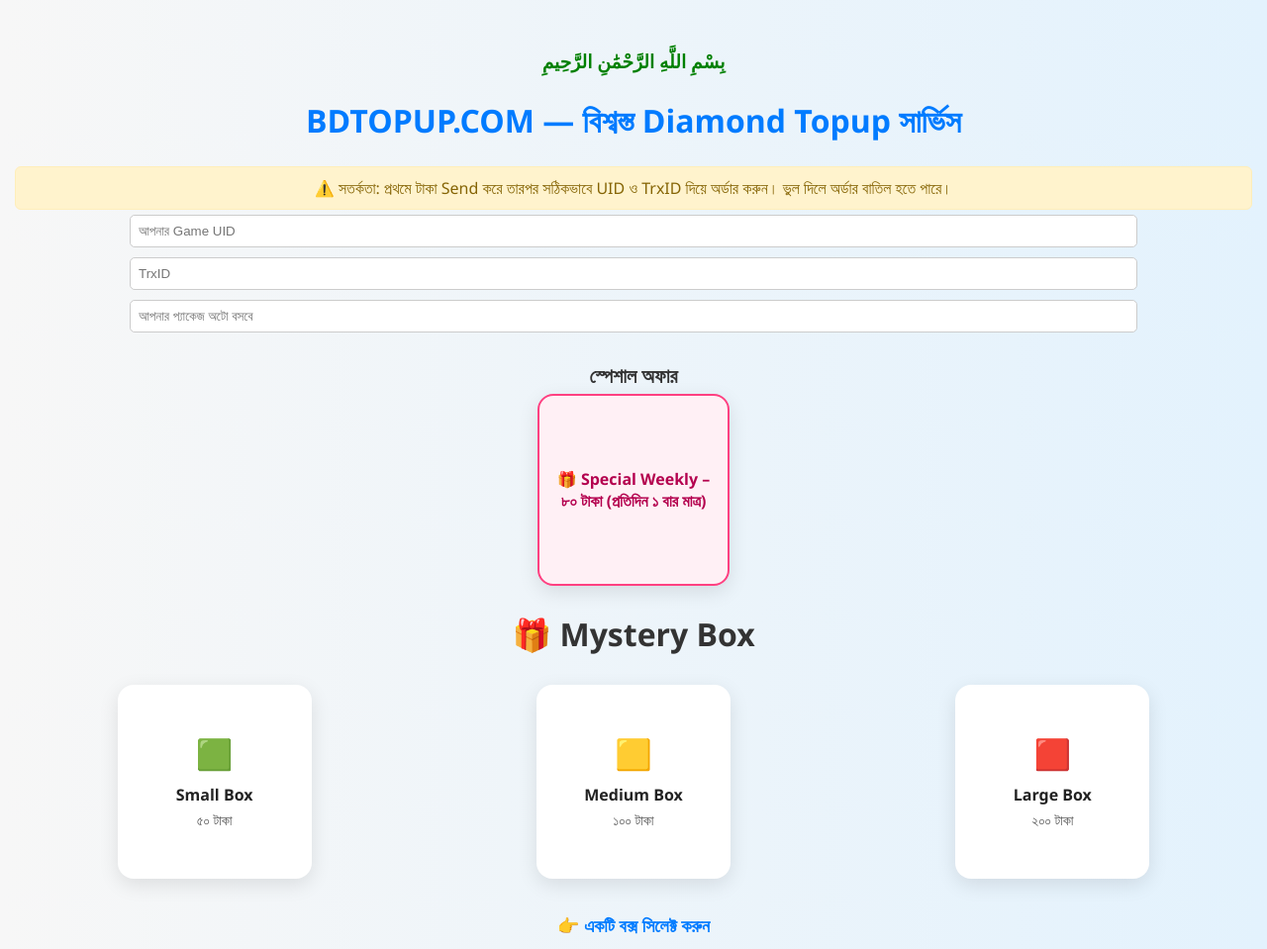
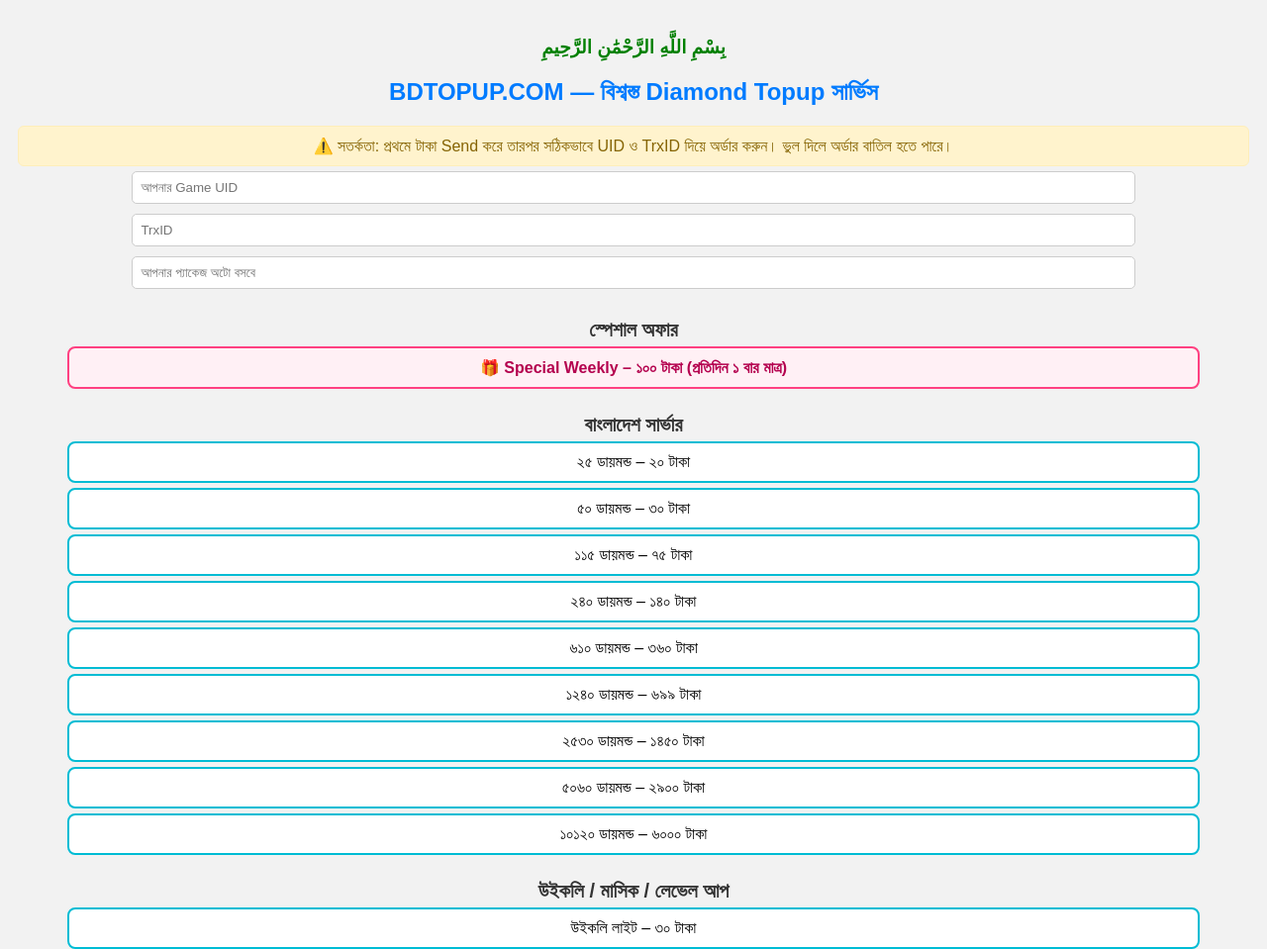
Before and after one commit to BDTOPUPCOM24/https-bdtopupcom24., a plain HTML site: page index.html in a window 1280 px wide. Shown: the top 959 px of the page at 99% size. Drawn offline with Linux system fonts and the light colour scheme.

Commit message:
Update index.html

```diff
--- a/index.html
+++ b/index.html
@@ -69,141 +69,9 @@
 <div class="section-title">স্পেশাল অফার</div>
 <div class="box" style="background:#fff0f5; border:2px solid #ff4081; color:#b4004e; font-weight:bold;"
      onclick="selectPack('Special Weekly – ৮০ টাকা')">
-  🎁 Special Weekly – ৮০ টাকা (প্রতিদিন ১ বার মাত্র)
+  🎁 Special Weekly – ১০০ টাকা (প্রতিদিন ১ বার মাত্র)
 </div>
 
-  <!DOCTYPE html>
-<html lang="bn">
-<head>
-  <meta charset="UTF-8">
-  <meta name="viewport" content="width=device-width, initial-scale=1">
-  <title>🎁 Mystery Box</title>
-  <style>
-    body {
-      font-family: 'Segoe UI', sans-serif;
-      background: linear-gradient(to right, #f7f7f7, #e3f2fd);
-      margin: 0;
-      padding: 30px 15px;
-      text-align: center;
-    }
-
-    h2 {
-      font-size: 32px;
-      color: #333;
-      margin-bottom: 25px;
-    }
-
-    .box-container {
-      display: flex;
-      justify-content: center;
-      flex-wrap: wrap;
-      gap: 20px;
-    }
-
-    .box {
-      width: 160px;
-      height: 160px;
-      background-color: white;
-      border-radius: 16px;
-      box-shadow: 0 6px 20px rgba(0,0,0,0.1);
-      display: flex;
-      flex-direction: column;
-      justify-content: center;
-      align-items: center;
-      cursor: pointer;
-      transition: transform 0.2s, box-shadow 0.3s;
-      border: 3px solid transparent;
-      padding: 15px;
-    }
-
-    .box:hover {
-      transform: translateY(-5px);
-      box-shadow: 0 12px 25px rgba(0,0,0,0.15);
-    }
-
-    .box.selected {
-      border-color: #007BFF;
-      box-shadow: 0 0 20px rgba(0, 123, 255, 0.4);
-    }
-
-    .box span.icon {
-      font-size: 30px;
-      margin-bottom: 10px;
-    }
-
-    .box-title {
-      font-weight: bold;
-      font-size: 16px;
-      color: #222;
-    }
-
-    .box-price {
-      font-size: 14px;
-      color: #555;
-      margin-top: 5px;
-    }
-
-    .result {
-      margin-top: 30px;
-      font-size: 18px;
-      color: #007BFF;
-      font-weight: bold;
-    }
-
-    @media (max-width: 500px) {
-      .box {
-        width: 100%;
-        max-width: 300px;
-      }
-    }
-  </style>
-</head>
-<body>
-
-  <h2>🎁 Mystery Box</h2>
-
-  <div class="box-container">
-    <div class="box" data-name="Small Box" data-price="৫০ টাকা" data-info="২০-১১২ ডায়মন্ড">
-      <span class="icon">🟩</span>
-      <div class="box-title">Small Box</div>
-      <div class="box-price">৫০ টাকা</div>
-    </div>
-
-    <div class="box" data-name="Medium Box" data-price="💳 ১০০ টাকা" data-info="৫০-২৫০ ডায়মন্ড">
-      <span class="icon">🟨</span>
-      <div class="box-title">Medium Box</div>
-      <div class="box-price">১০০ টাকা</div>
-    </div>
-
-    <div class="box" data-name="Large Box" data-price="💰 ২০০ টাকা" data-info="১০০-৫০০ ডায়মন্ড">
-      <span class="icon">🟥</span>
-      <div class="box-title">Large Box</div>
-      <div class="box-price">২০০ টাকা</div>
-    </div>
-  </div>
-
-  <div class="result" id="selectedResult">👉 একটি বক্স সিলেক্ট করুন</div>
-
-  <script>
-    const boxes = document.querySelectorAll('.box');
-    const result = document.getElementById('selectedResult');
-
-    boxes.forEach(box => {
-      box.addEventListener('click', () => {
-        boxes.forEach(b => b.classList.remove('selected'));
-        box.classList.add('selected');
-
-        const name = box.dataset.name;
-        const price = box.dataset.price;
-        const info = box.dataset.info;
-
-        result.innerText = `✅ ${name} – ${price} (${info})`;
-      });
-    });
-  </script>
-
-</body>
-</html>
 <div class="section-title">বাংলাদেশ সার্ভার</div>
 <div class="box" onclick="selectPack('২৫ ডায়মন্ড – ২০ টাকা')">২৫ ডায়মন্ড – ২০ টাকা</div>
 <div class="box" onclick="selectPack('৫০ ডায়মন্ড – ৩০ টাকা')">৫০ ডায়মন্ড – ৩০ টাকা</div>
```
